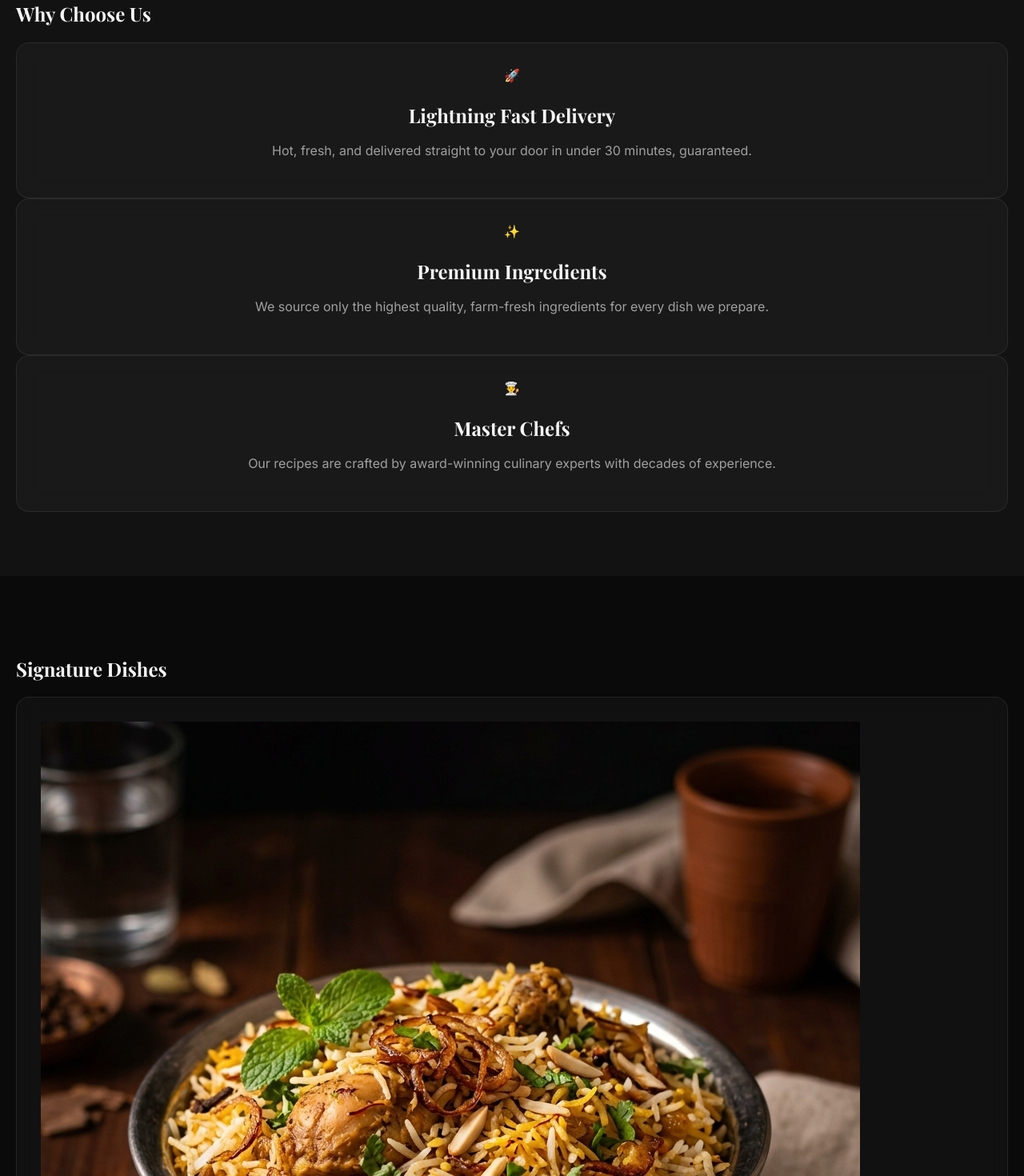
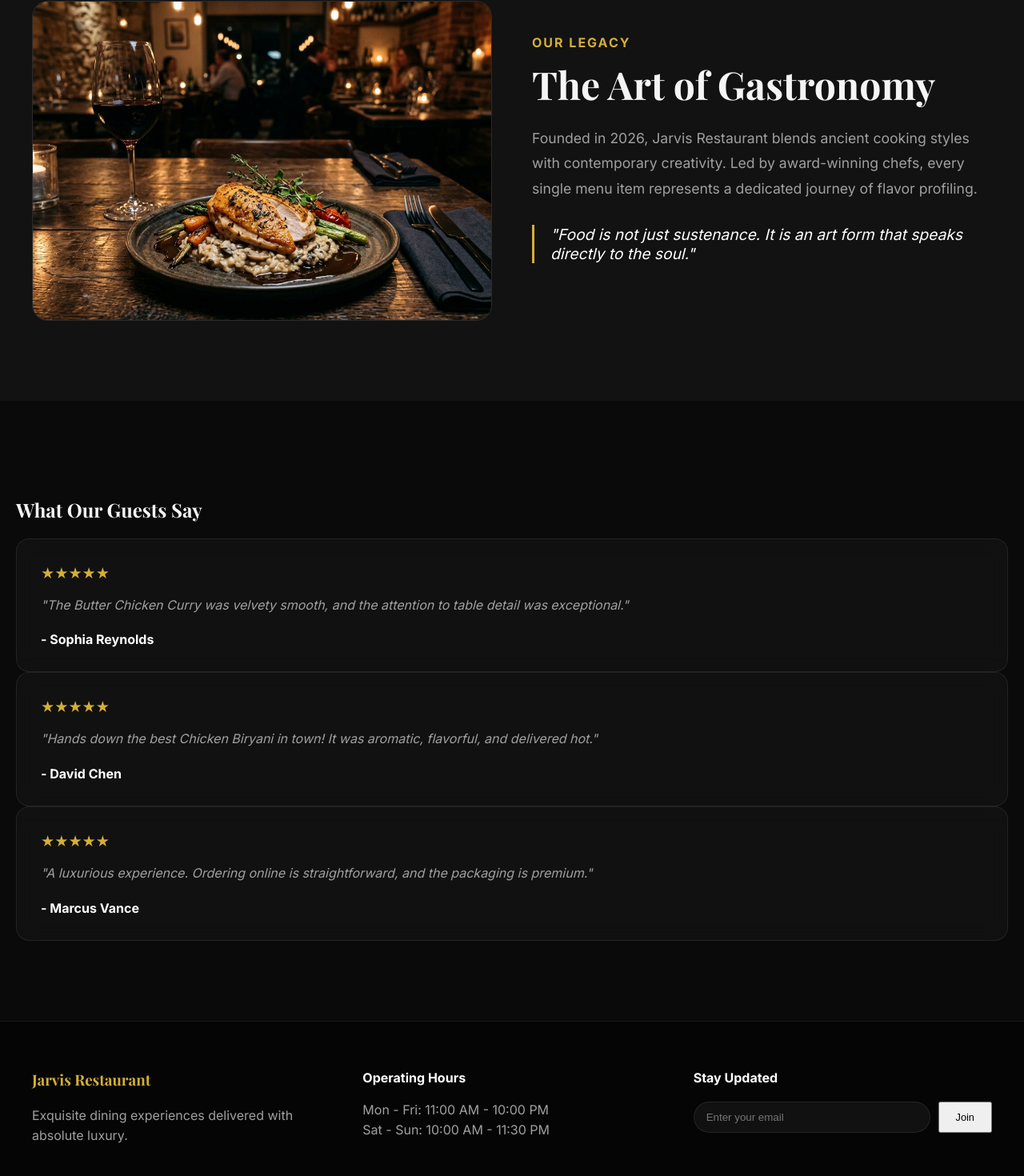
Before and after one commit to rohith123-php/restaurant, a Next.js app: page / in a window 1280 px wide. Shown: the part 899-2369 px from the top of the page at 80% size. Built offline with nearby package versions, Linux system fonts and the light colour scheme; a web font is replaced by a local one.

Commit message:
Add newsletter subscription feature to Home component

```diff
--- a/src/app/page.js
+++ b/src/app/page.js
@@ -1,8 +1,20 @@
 "use client";
+import { useState } from 'react';
 import { useCart } from '../context/CartContext';
 
 export default function Home() {
   const { addToCart } = useCart();
+  const [newsletterEmail, setNewsletterEmail] = useState('');
+  const [newsletterStatus, setNewsletterStatus] = useState('');
+
+  const handleSubscribe = (e) => {
+    e.preventDefault();
+    if (newsletterEmail) {
+      setNewsletterStatus('Thank you for subscribing to our culinary journal!');
+      setNewsletterEmail('');
+      setTimeout(() => setNewsletterStatus(''), 5000);
+    }
+  };
 
   return (
     <div style={{ padding: 0 }}>
@@ -15,7 +27,7 @@ export default function Home() {
           </p>
           <div style={{ display: 'flex', gap: '20px', justifyContent: 'center' }}>
             <a href="/menu">
-              <button className="btn-primary pulse">Order Online Now</button>
+              <button className="btn-primary">Order Online Now</button>
             </a>
             <a href="/menu">
               <button className="btn-outline">View Full Menu</button>
@@ -24,89 +36,72 @@ export default function Home() {
         </div>
       </div>
 
-      {/* Features Section */}
-      <div style={{ padding: '80px 20px', background: 'var(--dark)' }}>
-        <h2 className="section-title animate-fade-in">Why Choose <span>Us</span></h2>
-        <div className="grid-3">
-          <div className="glass-card animate-slide-up delay-100" style={{ textAlign: 'center' }}>
-            <div className="feature-icon">🚀</div>
-            <h3 style={{ fontSize: '1.5rem', marginBottom: '15px' }}>Lightning Fast Delivery</h3>
-            <p style={{ color: 'var(--text-muted)', lineHeight: '1.6' }}>Hot, fresh, and delivered straight to your door in under 30 minutes, guaranteed.</p>
+      {/* Culinary Story Section */}
+      <div style={{ padding: '100px 20px', background: 'var(--dark)' }}>
+        <div style={{ maxWidth: '1200px', margin: '0 auto', display: 'grid', gridTemplateColumns: 'repeat(auto-fit, minmax(450px, 1fr))', gap: '50px', alignItems: 'center' }}>
+          <div className="glass-card" style={{ padding: '0', borderRadius: '20px', height: '400px', overflow: 'hidden' }}>
+            <img src="/hero_background.png" alt="Chef Culinary Craft" style={{ width: '100%', height: '100%', objectFit: 'cover' }} />
           </div>
-          <div className="glass-card animate-slide-up delay-200" style={{ textAlign: 'center' }}>
-            <div className="feature-icon">✨</div>
-            <h3 style={{ fontSize: '1.5rem', marginBottom: '15px' }}>Premium Ingredients</h3>
-            <p style={{ color: 'var(--text-muted)', lineHeight: '1.6' }}>We source only the highest quality, farm-fresh ingredients for every dish we prepare.</p>
-          </div>
-          <div className="glass-card animate-slide-up delay-300" style={{ textAlign: 'center' }}>
-            <div className="feature-icon">👨‍🍳</div>
-            <h3 style={{ fontSize: '1.5rem', marginBottom: '15px' }}>Master Chefs</h3>
-            <p style={{ color: 'var(--text-muted)', lineHeight: '1.6' }}>Our recipes are crafted by award-winning culinary experts with decades of experience.</p>
+          <div className="animate-fade-in">
+            <h4 style={{ color: 'var(--accent)', textTransform: 'uppercase', letterSpacing: '2px', margin: '0 0 10px 0' }}>Our Legacy</h4>
+            <h2 style={{ fontSize: '3rem', margin: '0 0 20px 0' }}>The Art of Gastronomy</h2>
+            <p style={{ color: 'var(--text-muted)', lineHeight: '1.8', fontSize: '1.1rem' }}>
+              Founded in 2026, Jarvis Restaurant blends ancient cooking styles with contemporary creativity. Led by award-winning chefs, every single menu item represents a dedicated journey of flavor profiling.
+            </p>
+            <blockquote style={{ borderLeft: '3px solid var(--accent)', paddingLeft: '20px', margin: '30px 0', fontSize: '1.2rem', fontStyle: 'italic', color: '#fff' }}>
+              "Food is not just sustenance. It is an art form that speaks directly to the soul."
+            </blockquote>
           </div>
         </div>
       </div>
 
-      {/* Featured Menu Section */}
-      <div style={{ padding: '80px 20px', background: 'var(--darker)' }}>
-        <h2 className="section-title animate-fade-in">Signature <span>Dishes</span></h2>
+      {/* Customer Testimonials */}
+      <div style={{ padding: '100px 20px', background: 'var(--darker)' }}>
+        <h2 className="section-title">What Our Guests <span>Say</span></h2>
         <div className="grid-3">
-
-          <div className="glass-card animate-slide-up delay-100">
-            <div className="card-image-wrapper">
-              <img src="/chicken_biryani.png" alt="Chicken Biryani" />
+          {[
+            { name: "Sophia Reynolds", review: "The Butter Chicken Curry was velvety smooth, and the attention to table detail was exceptional.", rating: "★★★★★" },
+            { name: "David Chen", review: "Hands down the best Chicken Biryani in town! It was aromatic, flavorful, and delivered hot.", rating: "★★★★★" },
+            { name: "Marcus Vance", review: "A luxurious experience. Ordering online is straightforward, and the packaging is premium.", rating: "★★★★★" }
+          ].map((item, idx) => (
+            <div key={idx} className="glass-card">
+              <span style={{ color: 'var(--accent)', fontSize: '1.2rem', display: 'block', marginBottom: '10px' }}>{item.rating}</span>
+              <p style={{ fontStyle: 'italic', color: 'var(--text-muted)', marginBottom: '20px', lineHeight: '1.6' }}>"{item.review}"</p>
+              <h4 style={{ margin: 0, color: 'white' }}>- {item.name}</h4>
             </div>
-            <h3 style={{ fontSize: '1.5rem', marginBottom: '10px' }}>Royal Chicken Biryani</h3>
-            <p style={{ color: 'var(--text-muted)', marginBottom: '20px' }}>Authentic Dum Biryani cooked with fragrant basmati rice and secret spices.</p>
-            <div style={{ display: 'flex', justifyContent: 'space-between', alignItems: 'center' }}>
-              <span style={{ fontSize: '1.4rem', fontWeight: 'bold', color: 'var(--primary)' }}>$14.99</span>
-              <button
-                onClick={() => addToCart({ id: '1', name: 'Royal Chicken Biryani', price: 14.99, image: '/chicken_biryani.png' })}
-                className="btn-primary"
-                style={{ padding: '10px 20px', fontSize: '0.9rem' }}
-              >
-                Add to Cart
-              </button>
-            </div>
-          </div>
-
-          <div className="glass-card animate-slide-up delay-200">
-            <div className="card-image-wrapper">
-              <img src="/chicken_curry.png" alt="Butter Chicken Curry" />
-            </div>
-            <h3 style={{ fontSize: '1.5rem', marginBottom: '10px' }}>Butter Chicken Curry</h3>
-            <p style={{ color: 'var(--text-muted)', marginBottom: '20px' }}>Rich, creamy tomato gravy with tender chicken chunks. A classic favorite.</p>
-            <div style={{ display: 'flex', justifyContent: 'space-between', alignItems: 'center' }}>
-              <span style={{ fontSize: '1.4rem', fontWeight: 'bold', color: 'var(--primary)' }}>$16.99</span>
-              <button
-                onClick={() => addToCart({ id: '2', name: 'Butter Chicken Curry', price: 16.99, image: '/chicken_curry.png' })}
-                className="btn-primary"
-                style={{ padding: '10px 20px', fontSize: '0.9rem' }}
-              >
-                Add to Cart
-              </button>
-            </div>
-          </div>
-
-          <div className="glass-card animate-slide-up delay-300">
-            <div className="card-image-wrapper">
-              <img src="/fried_chicken.png" alt="Crispy Fried Chicken" />
-            </div>
-            <h3 style={{ fontSize: '1.5rem', marginBottom: '10px' }}>Crispy Fried Chicken</h3>
-            <p style={{ color: 'var(--text-muted)', marginBottom: '20px' }}>Golden, extra crispy perfection on the outside, juicy on the inside.</p>
-            <div style={{ display: 'flex', justifyContent: 'space-between', alignItems: 'center' }}>
-              <span style={{ fontSize: '1.4rem', fontWeight: 'bold', color: 'var(--primary)' }}>$12.99</span>
-              <button
-                onClick={() => addToCart({ id: '3', name: 'Crispy Fried Chicken', price: 12.99, image: '/fried_chicken.png' })}
-                className="btn-primary"
-                style={{ padding: '10px 20px', fontSize: '0.9rem' }}
-              >
-                Add to Cart
-              </button>
-            </div>
-          </div>
-
+          ))}
         </div>
       </div>
+
+      {/* Premium Footer */}
+      <footer style={{ background: '#050505', borderTop: '1px solid var(--glass-border)', padding: '60px 20px' }}>
+        <div style={{ maxWidth: '1200px', margin: '0 auto', display: 'grid', gridTemplateColumns: 'repeat(auto-fit, minmax(250px, 1fr))', gap: '40px' }}>
+          <div>
+            <h3 style={{ color: 'var(--accent)', margin: '0 0 20px 0' }}>Jarvis Restaurant</h3>
+            <p style={{ color: 'var(--text-muted)', lineHeight: '1.6' }}>Exquisite dining experiences delivered with absolute luxury.</p>
+          </div>
+          <div>
+            <h4 style={{ color: 'white', margin: '0 0 20px 0' }}>Operating Hours</h4>
+            <p style={{ color: 'var(--text-muted)', margin: '5px 0' }}>Mon - Fri: 11:00 AM - 10:00 PM</p>
+            <p style={{ color: 'var(--text-muted)', margin: '5px 0' }}>Sat - Sun: 10:00 AM - 11:30 PM</p>
+          </div>
+          <div>
+            <h4 style={{ color: 'white', margin: '0 0 20px 0' }}>Stay Updated</h4>
+            <form onSubmit={handleSubscribe} style={{ display: 'flex', gap: '10px' }}>
+              <input
+                type="email"
+                placeholder="Enter your email"
+                required
+                value={newsletterEmail}
+                onChange={(e) => setNewsletterEmail(e.target.value)}
+                style={{ flex: 1, padding: '10px 15px', background: 'rgba(255,255,255,0.05)', border: '1px solid var(--glass-border)', borderRadius: '30px', color: 'white' }}
+              />
+              <button type="submit" className="btn-primary" style={{ padding: '10px 20px', fontSize: '0.8rem' }}>Join</button>
+            </form>
+            {newsletterStatus && <p style={{ color: 'var(--accent)', fontSize: '0.9rem', marginTop: '10px' }}>{newsletterStatus}</p>}
+          </div>
+        </div>
+      </footer>
     </div>
   );
 }
```
